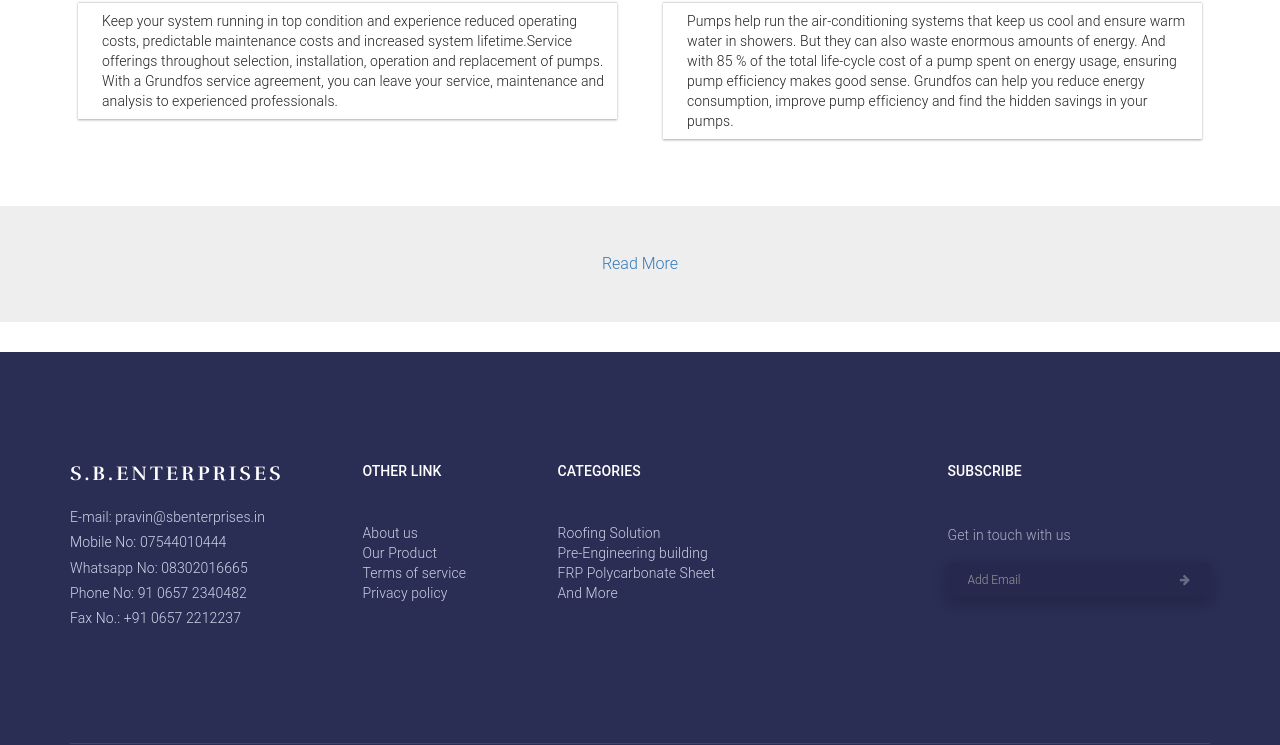
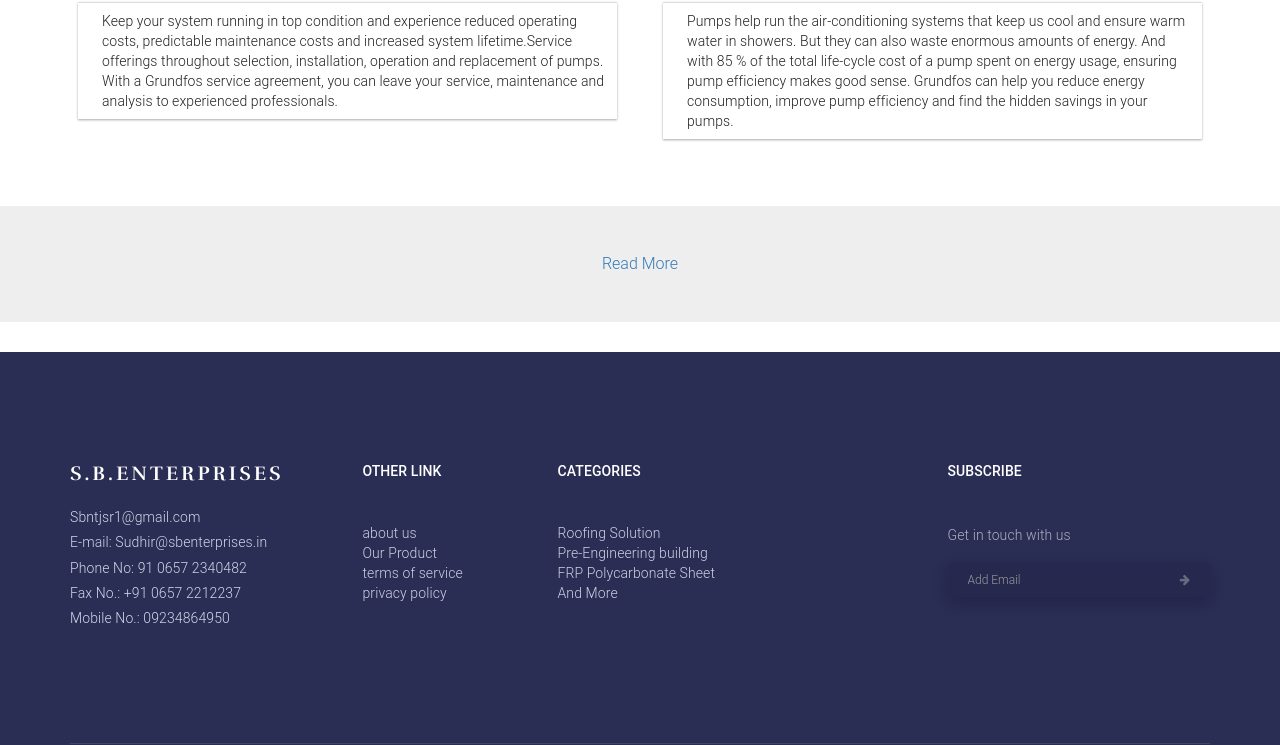
Before and after one commit to ckkumar2735/updated_sb-enterprises-company-website, a plain HTML site: page service_solution.html in a window 1280 px wide. Shown: the part 900-1645 px from the top of the page. Drawn offline with nearby package versions, Linux system fonts and the light colour scheme.

Commit message:
Third  message

```diff
--- a/service_solution.html
+++ b/service_solution.html
@@ -1,7 +1,7 @@
 <!DOCTYPE html>
 <html lang="en">
 
-<head>
+
 
     <head>
         <!-- meta data -->
@@ -83,7 +83,7 @@
         </style>
 
     </head>
-</head>
+
 
 <body style="background-color: #fff;">
     <!--welcome-hero start -->
@@ -229,17 +229,14 @@
 									Ased do eiusm tempor incidi ut labore et dolore magnaian aliqua. Ut enim ad minim veniam.
 								</p> -->
 							<div class="footer-contact">
-                                <!-- <p>Sbntjsr1@gmail.com</p> -->
-                                <p>E-mail: pravin@sbenterprises.in</p>
-                                <p>
-                                    Mobile No: 07544010444 </p>
-                                    <p>Whatsapp No: 08302016665</p>
+								<p>Sbntjsr1@gmail.com</p>
+								<p>E-mail: Sudhir@sbenterprises.in</p>
 								<p>Phone No: 91 0657 2340482</p>
 								<p>
 									Fax No.: +91 0657 2212237
 								</p>
-                                <!-- <p>
-                                    Mobile No.: 09234864950</p> -->
+								<p>
+									Mobile No.: 09234864950</p>
 							</div>
 						</div>
 					</div>
@@ -247,10 +244,10 @@
 						<div class="single-footer-widget">
 							<h2>Other Link</h2>
 							<ul>
-                                <li><a href="#">About us</a></li>
+								<li><a href="#">about us</a></li>
 								<li><a href="#">Our Product</a></li>
-                                <li><a href="#">Terms <span> of service</span></a></li>
-                                <li><a href="#">Privacy policy</a></li>
+								<li><a href="#">terms <span> of service</span></a></li>
+								<li><a href="#">privacy policy</a></li>
 							</ul>
 						</div>
 					</div>
@@ -339,18 +336,32 @@
 	<a href="https://wa.me/9234864950 " class="float" target="_blank">
 		<i class="fa fa-whatsapp my-float"></i>
 	</a>
+
 	<script src="https://ajax.googleapis.com/ajax/libs/jquery/3.5.1/jquery.min.js"></script>
 	<!-- Bootstrap JavaScript -->
-    <!-- <script src="https://maxcdn.bootstrapcdn.com/bootstrap/3.4.1/js/bootstrap.min.js"></script> -->
-    <script src="https://cdn.jsdelivr.net/npm/bootstrap@5.0.2/dist/js/bootstrap.bundle.min.js"
-        integrity="sha384-MrcW6ZMFYlzcLA8Nl+NtUVF0sA7MsXsP1UyJoMp4YLEuNSfAP+JcXn/tWtIaxVXM"
-        crossorigin="anonymous"></script>
-    <script src="assets/js/custom.js"></script>
-    <script src="assets/js/owl.carousel.min.js"></script>
-    <script src="assets/js/jquery.js"></script>
-    <script src="https://cdnjs.cloudflare.com/ajax/libs/modernizr/2.8.3/modernizr.min.js"></script>
-</body>
+	<script src="https://maxcdn.bootstrapcdn.com/bootstrap/3.4.1/js/bootstrap.min.js"></script>
+
 	<!-- Include all js compiled plugins (below), or include individual files as needed -->
 
+	<script src="assets/js/jquery.js"></script>
+
+	<!--modernizr.min.js-->
+	<!-- <script src="https://cdnjs.cloudflare.com/ajax/libs/modernizr/2.8.3/modernizr.min.js"></script> -->
+
+	<!--bootstrap.min.js-->
+	<!-- <script src="assets/js/bootstrap.min.js"></script> -->
+
+	<!-- bootsnav js -->
+	<!-- <script src="assets/js/bootsnav.js"></script> -->
+
+	<!--owl.carousel.js-->
+	<script src="assets/js/owl.carousel.min.js"></script>
+
+	<!-- <script src="https://cdnjs.cloudflare.com/ajax/libs/jquery-easing/1.4.1/jquery.easing.min.js"></script> -->
+
+	<!--Custom JS-->
+	<script src="assets/js/custom.js"></script>
+
+</body>
 
 </html>
```
Also changed, not shown: Productpage/Dosing.html (+25 -11 lines), Productpage/End-suction.html (+25 -12 lines). Lines whose indentation alone changed are shown as unchanged.
